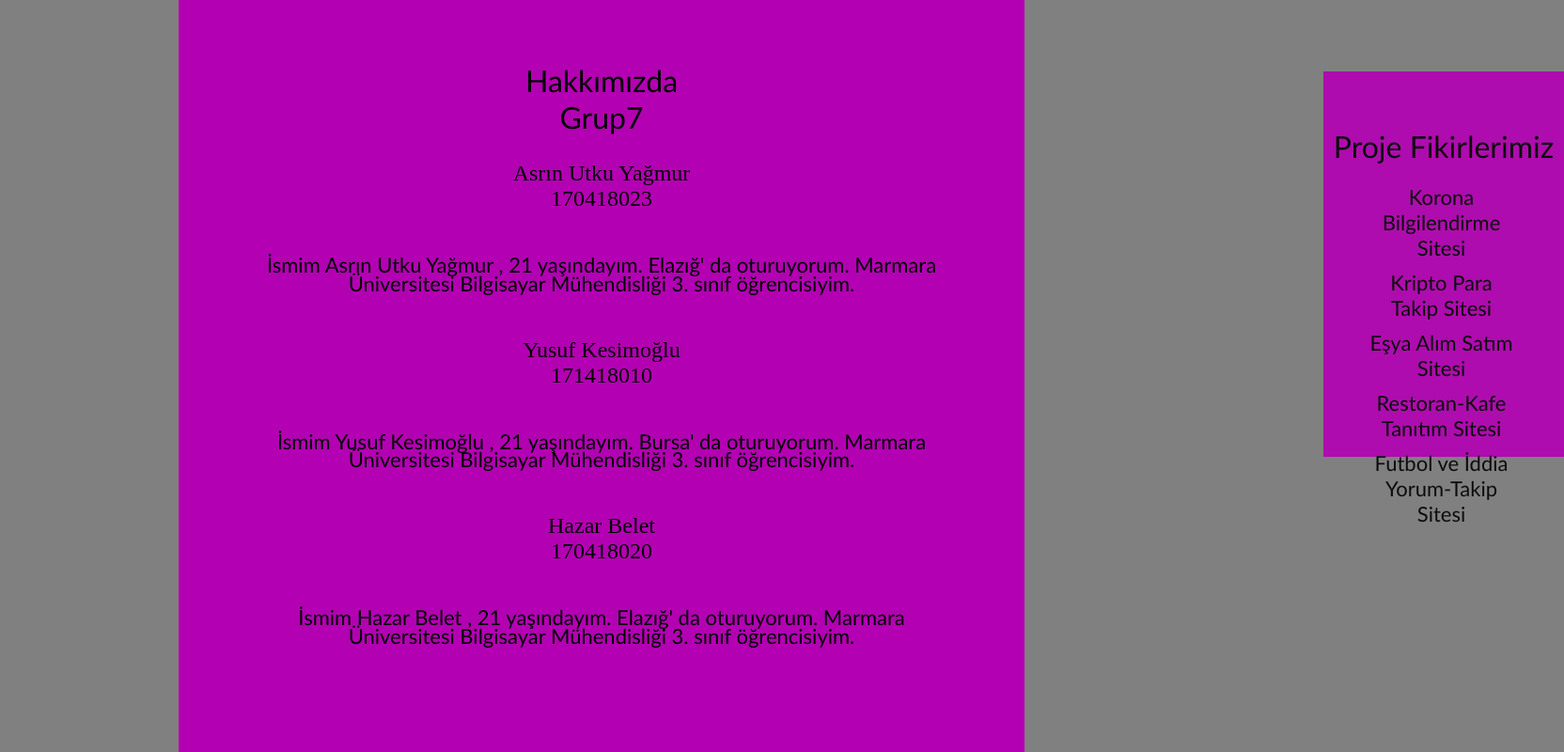
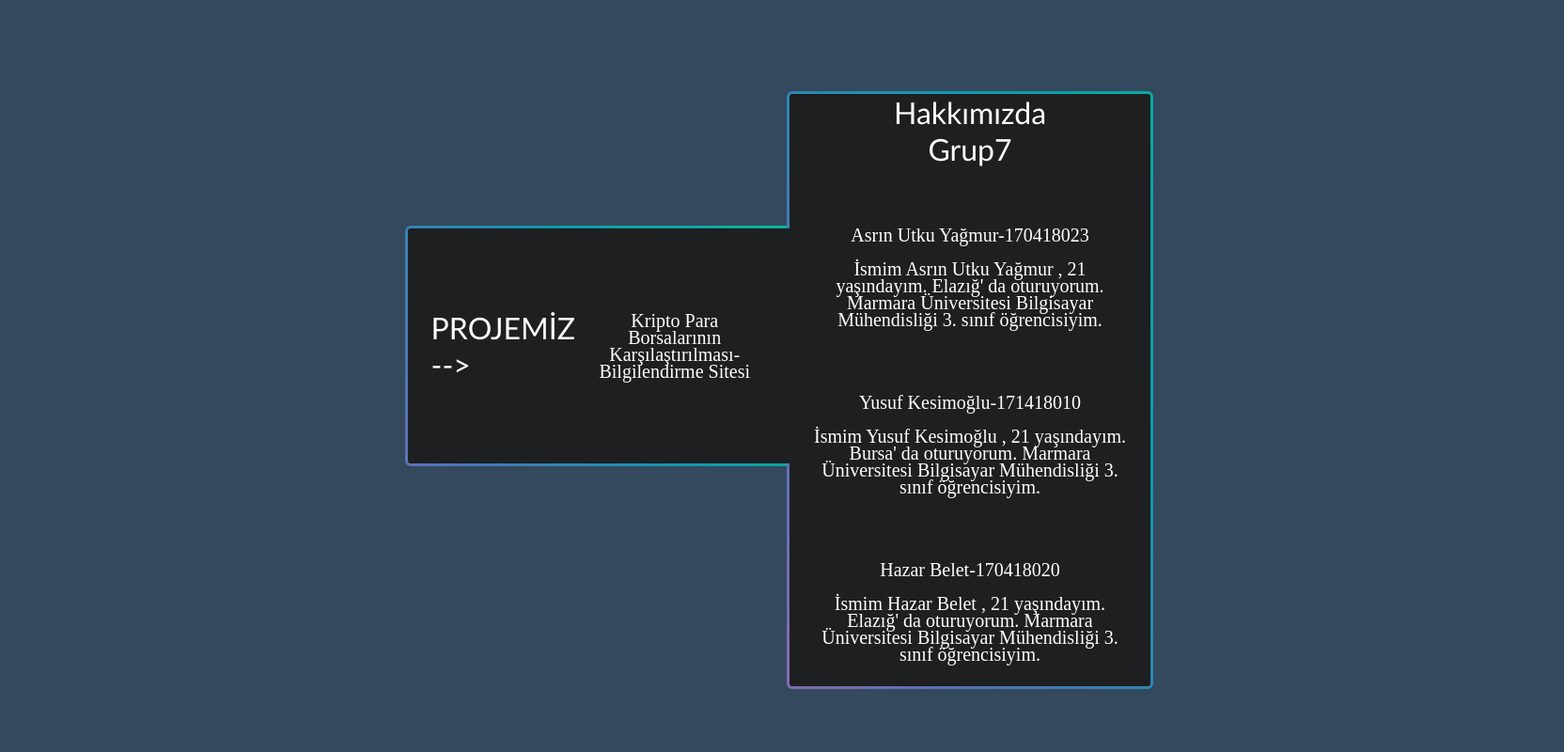
Before and after one commit to asrinutku/mywebproject.github.io, a plain HTML site: page index.html in a window 1280 px wide. Shown: the whole page at 94% size, 1664 px wide, since content can reach past the window. Drawn offline with Linux system fonts and the light colour scheme.

Commit message:
Update index.html
some changes

```diff
--- a/index.html
+++ b/index.html
@@ -5,12 +5,12 @@
 	<style type="text/css">
 
 		.text{
-			color: black;
+			color: white;
 			text-align: center;
 			padding: 25px;
-			font-size: 22px;
+			font-size: 20px;
 			line-height: 0.9;
-			font-family: Candara, Calibri, Segoe, 'Segoe UI', Optima, Arial, sans-serif;
+			font-family: 'Raleway';
 
 		}
 
@@ -18,98 +18,128 @@
 		.opc{
 			position: absolute;
     		top: 50%;
-    		left: 50%;
-    		margin-right: -50%;
+    		margin-left: 80%;
     		transform: translate(-50%, -50%);
 			text-align: center;
 			justify-content: center;
-			height: 800px;
-			width: 900px;
-			background-color: #b300b3;
-			opacity: 1;
+			height: 75%;
+			width: 30%;
+			background: #34495E;
+
 
 		}
 
 		.center {
   			margin: 0;
   			position: absolute;
-  			width: 800px;
+  			width: 75%;
+  			height: 100%;
+  			padding-top: 100px;
   			top: 50%;
   			left: 50%;
   			-ms-transform: translate(-50%, -50%);
   			transform: translate(-50%, -50%);
-  			font-size: 24px;
 
 		}
 
 		.kutu{
-			width: 100%;
-			height: 100%;
-			background-color: gray;
+			width: 95%;
+			height: 95%;
+			background-color: #34495E;
 		}
 
-		.kutu2{
-			padding-top: 60px;
-			background-color: red;
-			width: 20%;
-			height: 350px;
-			text-align: center;
-			justify-content: center;
-			margin-top: 76px;
-			margin-left: 1400px;
-			background-color: #b300b3;
-			opacity: 0.9;
-
-		}
 
 		.header{
 			font-size: 32px;
+			color: white;
   			font-family: Candara, Calibri, Segoe, 'Segoe UI', Optima, Arial, sans-serif;
 		}
 
-		ol li {
+		#box {
+			margin-top: 20%;
+    		margin-left: 35%;
+			display: flex;
+			align-items: center;
 
-  			font-size: 22px;
-  			font-family: Candara, Calibri, Segoe, 'Segoe UI', Optima, Arial, sans-serif;
-		  	padding: 5px;
-		  	margin-left: 0px;
-		  	padding-right: 50px;
-		  	list-style-type: none;
-		  	text-align: center;
+			height: 200px;
+			width: 30%;
+			color: white;
+			font-family: 'Raleway';
+			padding: 25px;
+			font-size: 22px;
 		}
 
+		.gradient-border {
+		    --borderWidth: 3px;
+		    background: #1D1F20;
+		    position: relative;
+		    border-radius: var(--borderWidth);
+		}
+
+		.gradient-border:after {
+		  content: '';
+		  position: absolute;
+		  top: calc(-1 * var(--borderWidth));
+		  left: calc(-1 * var(--borderWidth));
+		  height: calc(100% + var(--borderWidth) * 2);
+		  width: calc(100% + var(--borderWidth) * 2);
+		  background: linear-gradient(60deg, #f79533, #f37055, #ef4e7b, #a166ab, #5073b8, #1098ad, #07b39b, #6fba82);
+		  border-radius: calc(2 * var(--borderWidth));
+		  z-index: -1;
+		  animation: animatedgradient 3s ease alternate infinite;
+		  background-size: 300% 300%;
+		}
+
+
+		@keyframes animatedgradient {
+			0% {
+				background-position: 0% 50%;
+			}
+			50% {
+				background-position: 100% 50%;
+			}
+			100% {
+				background-position: 0% 50%;
+			}
+		}
 
 
 	</style>
 </head>
 <body class="kutu">
+
+
 	<div class="opc">
-		<div class="center">
+		<div class="gradient-border">
 			<header class="header">Hakkımızda<br>Grup7</header> <br>
-			Asrın Utku Yağmur<br>170418023
+
 			<p class="text">
+			Asrın Utku Yağmur-170418023<br><br>
 			İsmim Asrın Utku Yağmur , 21 yaşındayım. Elazığ' da oturuyorum. Marmara Üniversitesi Bilgisayar Mühendisliği 3. sınıf öğrencisiyim.</p>
-			Yusuf Kesimoğlu<br>171418010
+
 			<p class="text">
+			Yusuf Kesimoğlu-171418010<br><br>
 			İsmim Yusuf Kesimoğlu , 21 yaşındayım. Bursa' da oturuyorum. Marmara Üniversitesi Bilgisayar Mühendisliği 3. sınıf öğrencisiyim.</p>
-			Hazar Belet<br>170418020
+
 			<p class="text">
+			Hazar Belet-170418020<br><br>
 			İsmim Hazar Belet , 21 yaşındayım. Elazığ' da oturuyorum. Marmara Üniversitesi Bilgisayar Mühendisliği 3. sınıf öğrencisiyim.</p>
 		</div>
 	</div>
 
-	<div class="kutu2">
-		<header class="header">Proje Fikirlerimiz</header>
-		<ol>
-		  <li>Korona Bilgilendirme Sitesi</li>
-		  <li>Kripto Para Takip Sitesi</li>
-		  <li>Eşya Alım Satım Sitesi</li>
-		  <li>Restoran-Kafe Tanıtım Sitesi</li>
-		  <li>Futbol ve İddia Yorum-Takip Sitesi</li>
-		</ol>
+
+	<div class="gradient-border" id="box">
+
+		<header class="header">PROJEMİZ --></header> <br><br>
+
+		<p class="text">Kripto Para Borsalarının <br> Karşılaştırılması-Bilgilendirme Sitesi</p>
+
+
 
 
 	</div>
 
+
+
 </body>
 </html>
```
